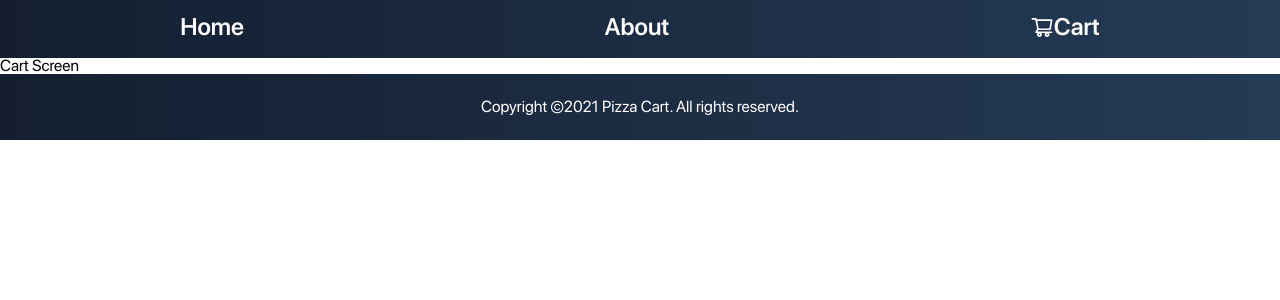
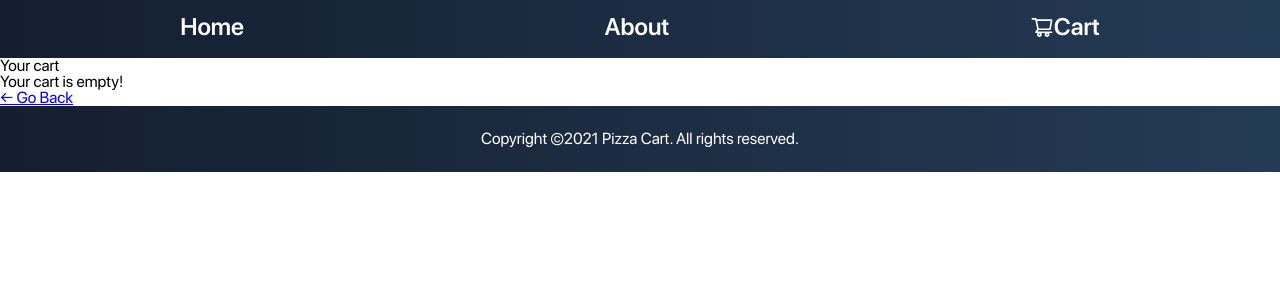
Before and after one commit to ABSphreak/pizza-cart, a React (Create React App) app: page /cart in a window 1280 px wide. Shown: the top 300 px of the page. Built offline with nearby package versions, Linux system fonts and the light colour scheme.

Commit message:
➕ Add logic for adding to Cart Screen

```diff
--- a/src/screens/CartScreen.js
+++ b/src/screens/CartScreen.js
@@ -1,5 +1,57 @@
-const CartScreen = () => {
-  return <div>Cart Screen</div>;
+import { useEffect } from 'react';
+import { useDispatch, useSelector } from 'react-redux';
+import { Link } from 'react-router-dom';
+import { addToCart, removeFromCart } from '../actions/cartActions';
+
+const CartScreen = ({ match, location }) => {
+  const productId = match.params.id;
+  const qty = location.search ? location.search.split('=')[1] : 1;
+
+  const dispatch = useDispatch();
+
+  const cart = useSelector((state) => state.cart);
+  const { cartItems } = cart;
+
+  useEffect(() => {
+    if (productId) {
+      dispatch(addToCart(productId, qty));
+    }
+  }, [dispatch, productId, qty]);
+
+  const removeFromCartHandler = (id) => {
+    dispatch(removeFromCart(id));
+  };
+
+  return (
+    <div>
+      <>
+        <h1 className="text-lg uppercase">Your cart</h1>
+        {cartItems.length === 0 ? (
+          <>
+            <h2>Your cart is empty!</h2>
+            <Link to="/" className="font-bold underline">
+              ← Go Back
+            </Link>
+          </>
+        ) : (
+          <div>
+            <div>
+              {cartItems.map((item) => (
+                <div key={item.product}>
+                  <img src={item.img_url} alt={item.name} width="300" />
+                  <h3>{item.name}</h3>
+                  <p>{item.price}</p>
+                  <button onClick={() => removeFromCartHandler(item.product)}>
+                    Delete
+                  </button>
+                </div>
+              ))}
+            </div>
+          </div>
+        )}
+      </>
+    </div>
+  );
 };
 
 export default CartScreen;
```
